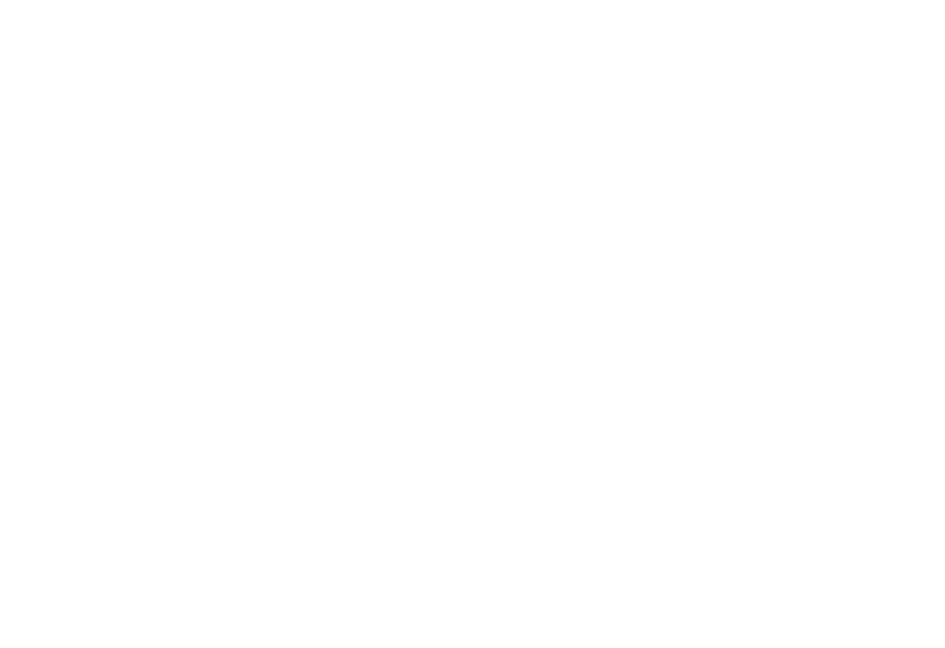
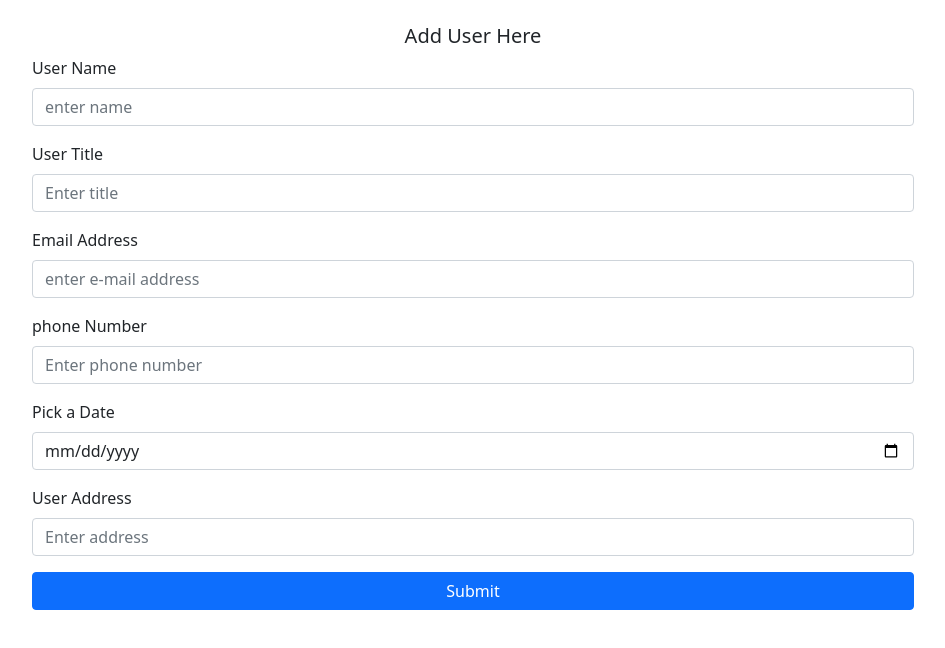
Before and after one commit to samiul-sheikh/user-management, a React (Create React App) app: page /addUser in a window 1280 px wide. Shown: the top 648 px of the page, without its empty margins (74-1019 px from the left). Built offline with nearby package versions, Linux system fonts and the light colour scheme; no server answers.

Commit message:
added new user feature

```diff
--- a/package.json
+++ b/package.json
@@ -7,9 +7,11 @@
     "@testing-library/react": "^11.2.7",
     "@testing-library/user-event": "^12.8.3",
     "bootstrap": "^5.1.3",
+    "firebase": "^9.2.0",
     "react": "^17.0.2",
     "react-bootstrap": "^2.0.1",
     "react-dom": "^17.0.2",
+    "react-hook-form": "^6.15.5",
     "react-router-dom": "^5.3.0",
     "react-scripts": "4.0.3",
     "web-vitals": "^1.1.2"
--- a/src/App.js
+++ b/src/App.js
@@ -12,10 +12,10 @@
                     <Route exact path="/">
                         <Homepage />
                     </Route>
-                    <Route path="login">
+                    <Route path="/login">
                         <Login />
                     </Route>
-                    <Route path="addUser">
+                    <Route path="/addUser">
                         <AddUser />
                     </Route>
                 </Switch>
--- a/src/Components/AddUser/AddUser.js
+++ b/src/Components/AddUser/AddUser.js
@@ -1,11 +1,75 @@
-import React from 'react';
+import React, { useState } from 'react';
+import { useForm } from 'react-hook-form';
 
 const AddUser = () => {
+    const { register, handleSubmit, errors } = useForm();
+
+    const onSubmit = data => {
+
+        const usersData = {
+            name: data.name,
+            title: data.title,
+            email: data.email,
+            phone: data.phone,
+            date: data.date,
+            address: data.address
+        };
+
+        const url = `http://localhost:8000/AddUser`;
+        // console.log(usersData)
+
+        fetch(url, {
+            method: 'POST',
+            headers: {
+                'Content-Type': 'application/json'
+            },
+            body: JSON.stringify(usersData)
+        })
+            .then(res => console.log('server side res ', res))
+    };
+
     return (
-        <div>
-            <h3>Coming Soon</h3>
-        </div>
+        <section className="container">
+            <div className="col-md-10 p-4 pr-5">
+                <h5 className="text-center">Add User Here</h5>
+                <form onSubmit={handleSubmit(onSubmit)}>
+                    <div className="form-group mb-3">
+                        <label for="exampleInputName" class="form-label">User Name</label>
+                        <input type="text" ref={register({ required: true })} name="name" placeholder="enter name" className="form-control" />
+                        {errors.name && <span className="text-danger">this field is required</span>}
+                    </div>
+                    <div className="form-group mb-3">
+                        <label for="exampleInputTitle" class="form-label">User Title</label>
+                        <input type="text" ref={register({ required: true })} name="title" placeholder="Enter title" className="form-control" />
+                        {errors.title && <span className="text-danger">this field is required</span>}
+                    </div>
+                    <div className="form-group mb-3">
+                        <label for="exampleInputEmail" class="form-label">Email Address</label>
+                        <input type="text" ref={register({ required: true })} name="email" placeholder="enter e-mail address" className="form-control" />
+                        {errors.email && <span className="text-danger">This field is required</span>}
+                    </div>
+                    <div className="form-group mb-3">
+                        <label for="exampleInputPhone" class="form-label">phone Number</label>
+                        <input type="text" ref={register({ required: true })} name="phone" placeholder="Enter phone number" className="form-control" />
+                        {errors.phone && <span className="text-danger">this field is required</span>}
+                    </div>
+                    <div className="form-group mb-3">
+                        <label for="exampleInputDate" class="form-label">Pick a Date</label>
+                        <input type="date" ref={register({ required: true })} name="date" placeholder="Enter date" className="form-control" />
+                        {errors.date && <span className="text-danger">this field is required</span>}
+                    </div>
+                    <div className="form-group mb-3">
+                        <label for="exampleInputAddress" class="form-label">User Address</label>
+                        <input type="text" ref={register({ required: true })} name="address" placeholder="Enter address" className="form-control" />
+                        {errors.address && <span className="text-danger">this field is required</span>}
+                    </div>
+                    <div className="form-group d-grid mx-auto">
+                        <button type="submit" className="btn btn-primary">Submit</button>
+                    </div>
+                </form>
+            </div>
+        </section>
     );
 };
 
-export default AddUser;<h3>Coming Soon</h3>
+export default AddUser;
--- a/src/Components/Login/Login.js
+++ b/src/Components/Login/Login.js
@@ -1,11 +1,57 @@
 import React from 'react';
+import firebase from "firebase/compat/app";
+import 'firebase/compat/auth';
+import 'firebase/compat/firestore';
+import firebaseConfig from '../../Config/firebase.config';
+import { useHistory, useLocation } from 'react-router-dom';
+// import { FontAwesomeIcon } from '@fortawesome/react-fontawesome';
+// import { faGoogle } from '@fortawesome/free-brands-svg-icons';
+import { Button } from 'react-bootstrap';
 
-const Login = () => {
+const LogIn = () => {
+
+    const history = useHistory();
+    const location = useLocation();
+    const { from } = location.state || { from: { pathname: "/" } };
+
+    if (!firebase.apps.length) {
+        firebase.initializeApp(firebaseConfig);
+    }
+
+    const handleGoogleSignIn = () => {
+
+        var googleProvider = new firebase.auth.GoogleAuthProvider();
+
+        firebase.auth()
+            .signInWithPopup(googleProvider)
+            .then((result) => {
+                var credential = result.credential;
+                var token = credential.accessToken;
+                var user = result.user;
+
+                const { photoURL, displayName, email } = result.user;
+                const signedInUser = { image: photoURL, name: displayName, email: email }
+                console.log(signedInUser);
+                history.replace(from);
+                // console.log(signedInUser);
+
+                console.log(user);
+            })
+            .catch((error) => {
+                var errorCode = error.code;
+                var errorMessage = error.message;
+                var email = error.email;
+                var credential = error.credential;
+                console.log(errorCode, errorMessage, email, credential);
+            });
+    }
+
     return (
-        <div>
-           <h2>User Login</h2>
+        <div className="text-center mt-5">
+            <h2>Hello</h2>
+            <Button onClick={handleGoogleSignIn} variant="outline-primary">Continue with Google</Button>
         </div>
     );
 };
 
-export default Login;<h2>User Login</h2>
+export default LogIn;
```
Also changed, not shown: 2 other files (tests, documents, lock files or other folders).
